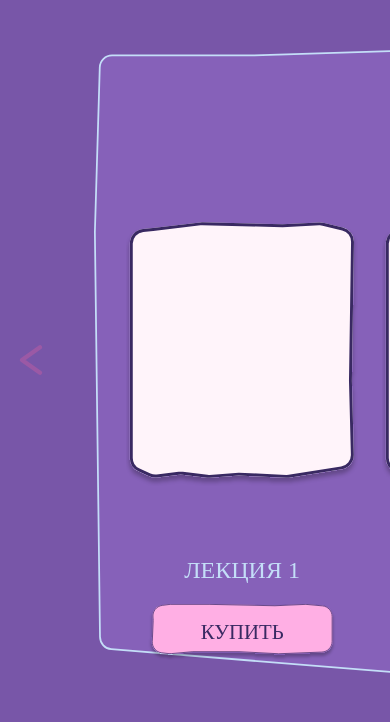
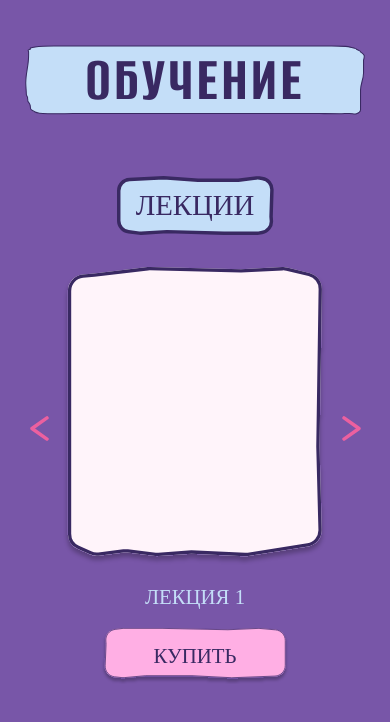
Before and after one commit to duckenclaw/sonchy-website, a React (Vite) app: page /education in a window 390 px wide. Shown: the top 722 px of the page. Built offline with nearby package versions, Linux system fonts and the light colour scheme.

Commit message:
рефакторинг страницы лекций + моб версия

```diff
--- a/src/components/LectureCard.tsx
+++ b/src/components/LectureCard.tsx
@@ -1,46 +1,41 @@
+import { useCallback } from 'react';
+import type { LectureData } from '../types/lecture';
+
 interface LectureCardProps {
-    id: number;
-    title: string;
-    description: string;
-    price: string;
-    images: string[];
-    position: number; // 0, 1, 2, или 3
+    lecture: LectureData;
     onDetailsClick: () => void;
     onBuyClick: () => void;
 }
 
 const LectureCard = ({
-    title,
-    position,
+    lecture,
     onDetailsClick,
     onBuyClick
 }: LectureCardProps) => {
-    const handleCardClick = (e: React.MouseEvent<HTMLDivElement>) => {
-        // Проверяем, что клик не был на кнопке "КУПИТЬ"
+    const handleCardClick = useCallback((e: React.MouseEvent<HTMLDivElement>) => {
         const target = e.target as HTMLElement;
         if (!target.closest('.lecture-buy-button')) {
             onDetailsClick();
         }
-    };
+    }, [onDetailsClick]);
+
+    const handleBuyClick = useCallback((e: React.MouseEvent<HTMLButtonElement>) => {
+        e.stopPropagation();
+        onBuyClick();
+    }, [onBuyClick]);
 
     return (
         <div className="lecture-card" onClick={handleCardClick}>
-            {/* Белая рамка с картинкой внутри */}
             <div className="lecture-card-frame">
                 <div className="lecture-card-image-placeholder"></div>
             </div>
 
-            {/* Название снаружи белого блока */}
-            <h3 className="lecture-card-title">{title}</h3>
+            <h3 className="lecture-card-title">{lecture.title}</h3>
 
-            {/* Кнопка */}
             <button
                 type="button"
                 className="lecture-buy-button"
-                onClick={(e) => {
-                    e.stopPropagation();
-                    onBuyClick();
-                }}
+                onClick={handleBuyClick}
             >
                 КУПИТЬ
             </button>
--- a/src/components/LectureSlider.tsx
+++ b/src/components/LectureSlider.tsx
@@ -1,4 +1,4 @@
-import { useState } from 'react';
+import { useState, useEffect, useRef, useCallback } from 'react';
 import LectureCard from './LectureCard';
 import type { LectureData } from '../types/lecture';
 
@@ -14,56 +14,74 @@ const LectureSlider = ({
     onLectureBuyClick
 }: LectureSliderProps) => {
     const [currentStartIndex, setCurrentStartIndex] = useState(0);
+    const [isMobile, setIsMobile] = useState(false);
+    const containerRef = useRef<HTMLDivElement>(null);
 
-    // Показываем 4 карточки одновременно
-    const visibleCount = 4;
+    useEffect(() => {
+        const checkMobile = () => {
+            setIsMobile(window.innerWidth <= 768);
+        };
 
-    const handlePrevious = () => {
-        setCurrentStartIndex((prev) =>
-            prev === 0 ? 0 : prev - 1
-        );
-    };
+        checkMobile();
+        window.addEventListener('resize', checkMobile);
 
-    const handleNext = () => {
-        setCurrentStartIndex((prev) =>
-            prev >= lectures.length - visibleCount ? prev : prev + 1
-        );
-    };
+        return () => window.removeEventListener('resize', checkMobile);
+    }, []);
+
+    const visibleCount = isMobile ? 1 : 4;
+
+    const handlePrevious = useCallback(() => {
+        if (isMobile && containerRef.current) {
+            const scrollAmount = containerRef.current.clientWidth;
+            containerRef.current.scrollBy({ left: -scrollAmount, behavior: 'smooth' });
+        } else {
+            setCurrentStartIndex((prev) => Math.max(0, prev - 1));
+        }
+    }, [isMobile]);
+
+    const handleNext = useCallback(() => {
+        if (isMobile && containerRef.current) {
+            const scrollAmount = containerRef.current.clientWidth;
+            containerRef.current.scrollBy({ left: scrollAmount, behavior: 'smooth' });
+        } else {
+            setCurrentStartIndex((prev) =>
+                Math.min(lectures.length - visibleCount, prev + 1)
+            );
+        }
+    }, [isMobile, lectures.length, visibleCount]);
 
     return (
         <div className="lecture-slider-outer">
+            <div className="lecture-slider-mobile-title">ОБУЧЕНИЕ</div>
+
             <div className="lecture-slider">
                 <button
                     type="button"
                     className="lecture-slider-arrow lecture-slider-arrow-left"
                     onClick={handlePrevious}
+                    disabled={!isMobile && currentStartIndex === 0}
                     aria-label="Previous lectures"
-                    disabled={currentStartIndex === 0}
                 >
                     <img src="/arrow-left.svg" alt="" />
                 </button>
 
                 <div className="lecture-slider-wrapper">
                     <h2 className="lecture-slider-title">ЛЕКЦИИ</h2>
-                    <div className="lecture-slider-container">
+                    <div className="lecture-slider-container" ref={containerRef}>
                         <div
                             className="lecture-slider-cards"
                             style={{
-                                transform: `translateX(calc(-${currentStartIndex} * ((100% - 4.5rem) / 4 + 1.5rem)))`
+                                transform: isMobile
+                                    ? 'none'
+                                    : `translateX(calc(-${currentStartIndex} * ((100% - 4.5rem) / 4 + 1.5rem)))`
                             }}
                         >
                             {lectures.map((lecture, index) => {
-                                // Позиция в видимой области (0-3)
                                 const visiblePosition = (index - currentStartIndex) % 4;
                                 return (
                                     <LectureCard
                                         key={lecture.id}
-                                        id={lecture.id}
-                                        title={lecture.title}
-                                        description={lecture.description}
-                                        price={lecture.price}
-                                        images={lecture.images}
-                                        position={visiblePosition}
+                                        lecture={lecture}
                                         onDetailsClick={() => onLectureDetailsClick(lecture, visiblePosition)}
                                         onBuyClick={() => onLectureBuyClick(lecture)}
                                     />
@@ -77,8 +95,8 @@ const LectureSlider = ({
                     type="button"
                     className="lecture-slider-arrow lecture-slider-arrow-right"
                     onClick={handleNext}
+                    disabled={!isMobile && currentStartIndex >= lectures.length - visibleCount}
                     aria-label="Next lectures"
-                    disabled={currentStartIndex >= lectures.length - visibleCount}
                 >
                     <img src="/arrow-left.svg" alt="" />
                 </button>
--- a/src/pages/Education.tsx
+++ b/src/pages/Education.tsx
@@ -1,5 +1,4 @@
-import { useState } from 'react';
-import { useNavigate } from 'react-router-dom';
+import { useState, useCallback, useMemo } from 'react';
 import Header from '../components/Header.tsx';
 import LectureSlider from '../components/LectureSlider.tsx';
 import LectureModal from '../components/LectureModal.tsx';
@@ -7,15 +6,13 @@ import { useBodyClass } from '../hooks/useBodyClass';
 import type { LectureData } from '../types/lecture';
 
 const Education = () => {
-    const navigate = useNavigate();
     useBodyClass('consulting-page-background');
 
     const [selectedLecture, setSelectedLecture] = useState<LectureData | null>(null);
     const [isModalOpen, setIsModalOpen] = useState(false);
     const [modalPosition, setModalPosition] = useState(0);
 
-    // Данные для 6 лекций
-    const lectures: LectureData[] = [
+    const lectures: LectureData[] = useMemo(() => [
         {
             id: 1,
             title: 'ЛЕКЦИЯ 1',
@@ -58,29 +55,27 @@ const Education = () => {
             price: '2200₽',
             images: ['image1.svg', 'image2.svg', 'image3.svg']
         }
-    ];
+    ], []);
 
-    const handleLectureDetailsClick = (lecture: LectureData, position: number) => {
+    const handleLectureDetailsClick = useCallback((lecture: LectureData, position: number) => {
         setSelectedLecture(lecture);
         setModalPosition(position);
         setIsModalOpen(true);
-    };
+    }, []);
 
-    const handleLectureBuyClick = (lecture: LectureData) => {
+    const handleLectureBuyClick = useCallback((lecture: LectureData) => {
         console.log('Покупка лекции:', lecture.title);
-        // Здесь будет логика покупки
-    };
+    }, []);
 
-    const handleModalBuyClick = () => {
+    const handleModalBuyClick = useCallback(() => {
         if (selectedLecture) {
             console.log('Покупка из модалки:', selectedLecture.title);
-            // Здесь будет логика покупки
         }
-    };
+    }, [selectedLecture]);
 
-    const handleModalClose = () => {
+    const handleModalClose = useCallback(() => {
         setIsModalOpen(false);
-    };
+    }, []);
 
     return (
         <div className="app">
--- a/src/styles/components.css
+++ b/src/styles/components.css
@@ -3586,6 +3586,11 @@
   width: 100%;
 }
 
+/* Мобильный заголовок - скрыт на десктопе */
+.lecture-slider-mobile-title {
+  display: none;
+}
+
 /* Контейнер со стрелками снаружи */
 .lecture-slider {
   display: flex;
@@ -3780,8 +3785,9 @@
   left: 0;
   right: 0;
   bottom: 0;
-  background: rgba(0, 0, 0, 0.5);
-  backdrop-filter: blur(8px);
+  background: rgba(0, 0, 0, 0.6);
+  backdrop-filter: blur(12px);
+  -webkit-backdrop-filter: blur(12px);
   display: flex;
   align-items: center;
   justify-content: center;
@@ -3886,6 +3892,7 @@
   line-height: 1;
   padding: 0.5rem;
   transition: transform 0.2s;
+  z-index: 10;
 }
 
 .lecture-modal-close:hover {
@@ -4015,47 +4022,183 @@
    RESPONSIVE STYLES
    ==================== */
 
-@media (max-width: 1200px) {
+@media (max-width: 768px) {
+  /* Показываем мобильный заголовок */
+  .lecture-slider-mobile-title {
+    display: block;
+    font-family: "Alumni Sans", sans-serif;
+    font-size: 4rem;
+    font-weight: 700;
+    color: #392962;
+    text-align: center;
+    margin-bottom: 2rem;
+    background-image: url('/title-bg-mobile.svg');
+    background-repeat: no-repeat;
+    background-position: center;
+    background-size: contain;
+    padding: 1rem 2rem;
+    text-transform: uppercase;
+    letter-spacing: 0.05em;
+  }
+
+  /* Стрелки на мобильных */
+  .lecture-slider {
+    gap: 0.5rem;
+    width: 100%;
+  }
+
+  .lecture-slider-arrow {
+    flex-shrink: 0;
+    padding: 0;
+    width: 30px;
+  }
+
+  .lecture-slider-arrow img {
+    width: 25px;
+    height: 25px;
+  }
+
+  /* На мобильных убираем фиолетовый фон */
+  .lecture-slider-wrapper {
+    background: none !important;
+    padding: 0 !important;
+    gap: 1rem;
+    flex: 1;
+    min-width: 0;
+  }
+
+  /* Показываем заголовок "ЛЕКЦИИ" внутри слайдера на мобильных */
+  .lecture-slider-title {
+    display: block !important;
+    font-size: 1.8rem;
+    padding: 0.5rem 1.5rem;
+    margin-bottom: 1rem;
+  }
+
+  /* Слайдер показывает по 1 карточке с CSS scroll-snap */
+  .lecture-slider-container {
+    overflow-x: auto;
+    overflow-y: hidden;
+    width: 100%;
+    scroll-snap-type: x mandatory;
+    -webkit-overflow-scrolling: touch;
+    scrollbar-width: none; /* Firefox */
+  }
+
+  .lecture-slider-container::-webkit-scrollbar {
+    display: none; /* Chrome, Safari */
+  }
+
   .lecture-slider-cards {
-    grid-template-columns: repeat(3, 1fr);
-  }
-}
-
-@media (max-width: 900px) {
-  .lecture-slider-cards {
-    grid-template-columns: repeat(2, 1fr);
-  }
-
-  .education-nav {
-    flex-direction: column;
-  }
-
-  .education-header {
-    flex-direction: column;
+    flex-direction: row !important;
+    gap: 0 !important;
+    transition: none !important;
+  }
+
+  .lecture-slider-cards .lecture-card {
+    flex: 0 0 100% !important;
+    width: 100% !important;
+    min-width: 100%;
+    scroll-snap-align: start;
+    scroll-snap-stop: always;
+  }
+
+  /* Карточка лекции на мобильных */
+  .lecture-card {
     gap: 1rem;
   }
-}
-
-@media (max-width: 600px) {
-  .lecture-slider-cards {
-    grid-template-columns: 1fr;
+
+  .lecture-card-frame {
+    min-height: 250px;
+    padding: 1.5rem 1rem;
+  }
+
+  .lecture-card-title {
+    font-size: 1.3rem;
+  }
+
+  .lecture-card-description {
+    font-size: 0.85rem;
+    text-align: center;
+  }
+
+  .lecture-card-price {
+    font-size: 1.1rem;
+  }
+
+  /* Модальное окно на мобильных */
+  .lecture-modal {
+    position: fixed;
+    top: 50%;
+    left: 50%;
+    width: 90%;
+    max-width: none;
+    height: auto;
+    max-height: 90vh;
+    overflow-y: auto;
+    padding: 3rem 2rem;
+  }
+
+  .lecture-modal.show {
+    animation: comicZoomMobile 0.5s linear forwards;
+  }
+
+  @keyframes comicZoomMobile {
+    0% {
+      transform: translate(-50%, -50%) scale(0) rotate(0deg);
+      opacity: 0;
+    }
+    50% {
+      transform: translate(-50%, -50%) scale(0.5) rotate(360deg);
+      opacity: 1;
+    }
+    100% {
+      transform: translate(-50%, -50%) scale(1) rotate(calc(720deg + var(--modal-random-rotate, 0deg)));
+      opacity: 1;
+    }
+  }
+
+  .lecture-modal-image-placeholder {
+    height: 280px;
+  }
+
+  .lecture-modal-title {
+    font-size: 1.8rem;
+    color: white;
+  }
+
+  .lecture-modal-description {
+    font-size: 1rem;
+    line-height: 1.5;
+  }
+
+  .lecture-modal-price {
+    font-size: 1.4rem;
+  }
+
+  .lecture-modal-close {
+    font-size: 3rem;
+    width: 50px;
+    height: 50px;
+    top: 0.5rem;
+    right: 0.5rem;
+    color: white;
+  }
+}
+
+@media (min-width: 769px) and (max-width: 1024px) {
+  /* Показываем 2-3 карточки на планшетах */
+  .lecture-slider-cards .lecture-card {
+    flex: 0 0 calc((100% - 3rem) / 3);
+    width: calc((100% - 3rem) / 3);
   }
 
   .lecture-slider-arrow img {
-    width: 30px;
-    height: 30px;
-  }
-
-  .education-title {
-    font-size: 1.8rem;
-    padding: 0.75rem 2rem;
-  }
-
-  .lecture-modal {
-    padding: 2rem 1.5rem;
-  }
-
-  .lecture-modal-image-placeholder {
-    height: 200px;
-  }
-}
+    width: 35px;
+    height: 35px;
+  }
+
+  .lecture-slider-title {
+    font-size: 2.2rem;
+  }
+}
--- a/src/styles/layout.css
+++ b/src/styles/layout.css
@@ -44,7 +44,8 @@
 /* Pages wrappers */
 .services-page,
 .consulting-page,
-.lectures-page {
+.lectures-page,
+.education-page {
   flex: 1;
   display: flex;
   justify-content: center;
@@ -54,7 +55,8 @@
 
 .services-container,
 .consulting-container,
-.lectures-page-container {
+.lectures-page-container,
+.education-page-container {
   width: 100%;
   max-width: 1024px;
   margin: 0 auto;
@@ -153,6 +155,20 @@
     width: 100%;
     box-sizing: border-box;
   }
+
+  .education-page {
+    padding: 0;
+    align-items: flex-start;
+  }
+
+  .education-page-container {
+    padding-left: var(--mobile-padding);
+    padding-right: var(--mobile-padding);
+    padding-top: 1rem;
+    padding-bottom: 2rem;
+    width: 100%;
+    box-sizing: border-box;
+  }
 }
 
 @media (min-width: 769px) and (max-width: 1024px) {
```
Also changed, not shown: src/components/LectureModal.tsx (+52 -55 lines), 1 other file (tests, documents, lock files or other folders).
